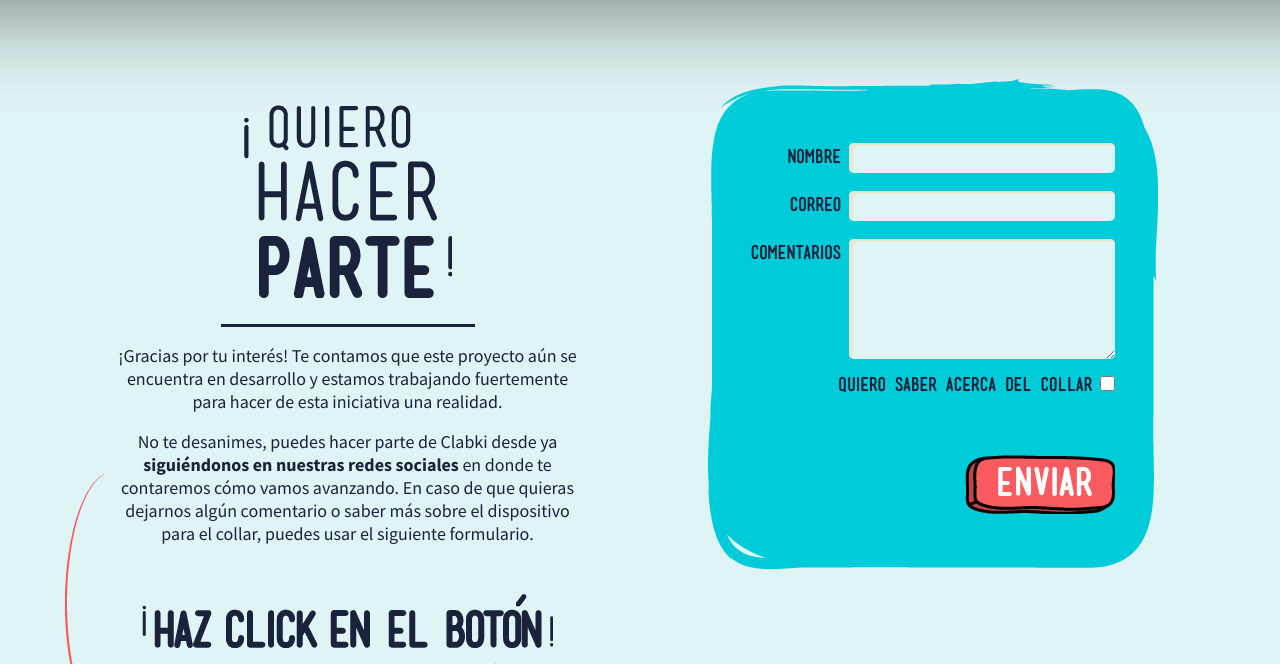
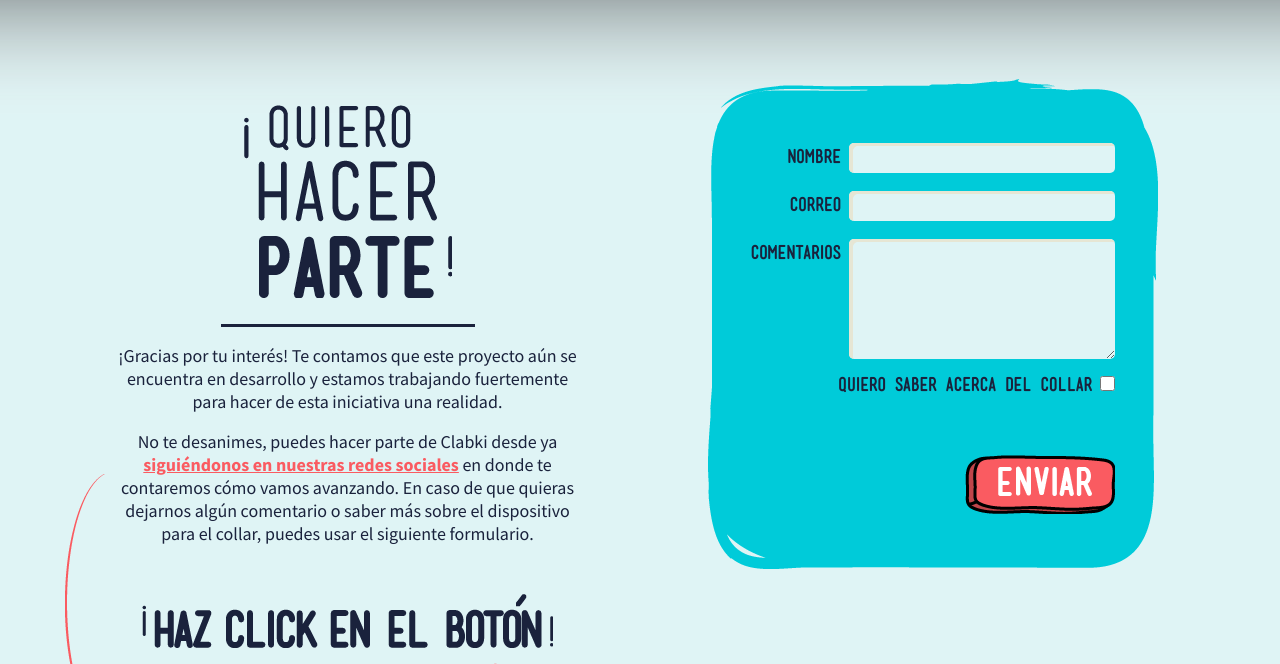
Before and after one commit to morioniot/clabki, a PHP site: page /joinus.php in a window 1280 px wide. Shown: the part 73-737 px from the top of the page. Run offline with PHP 8.4, Linux system fonts and the light colour scheme; data that the repository does not hold is empty; some libraries are stand-ins or nearby versions.

Commit message:
highlighting text and converting it into anchor that leads to facebook

```diff
--- a/joinus.php
+++ b/joinus.php
@@ -99,7 +99,8 @@
                     </p>
                     <p class="info_text">
                         No te desanimes, puedes hacer parte de Clabki desde ya
-                        <span>siguiéndonos en nuestras redes sociales</span> en
+                        <a target="_blank" href="https://www.facebook.com/clabki/?fref=ts">
+                        siguiéndonos en nuestras redes sociales</a> en
                         donde te contaremos cómo vamos avanzando. En caso de que
                         quieras dejarnos algún comentario o saber más sobre el
                         dispositivo para el collar, puedes usar el siguiente
--- a/public/stylesheets/joinus.css
+++ b/public/stylesheets/joinus.css
@@ -226,8 +226,10 @@ body {
     width: 80%;
 }
 
-.info_text span {
+.info_text a {
+    color: #fa5b61;
     font-weight: 700;
+    text-decoration: underline;
 }
 
 .small_field, .large_field, .check_box_container {
```
